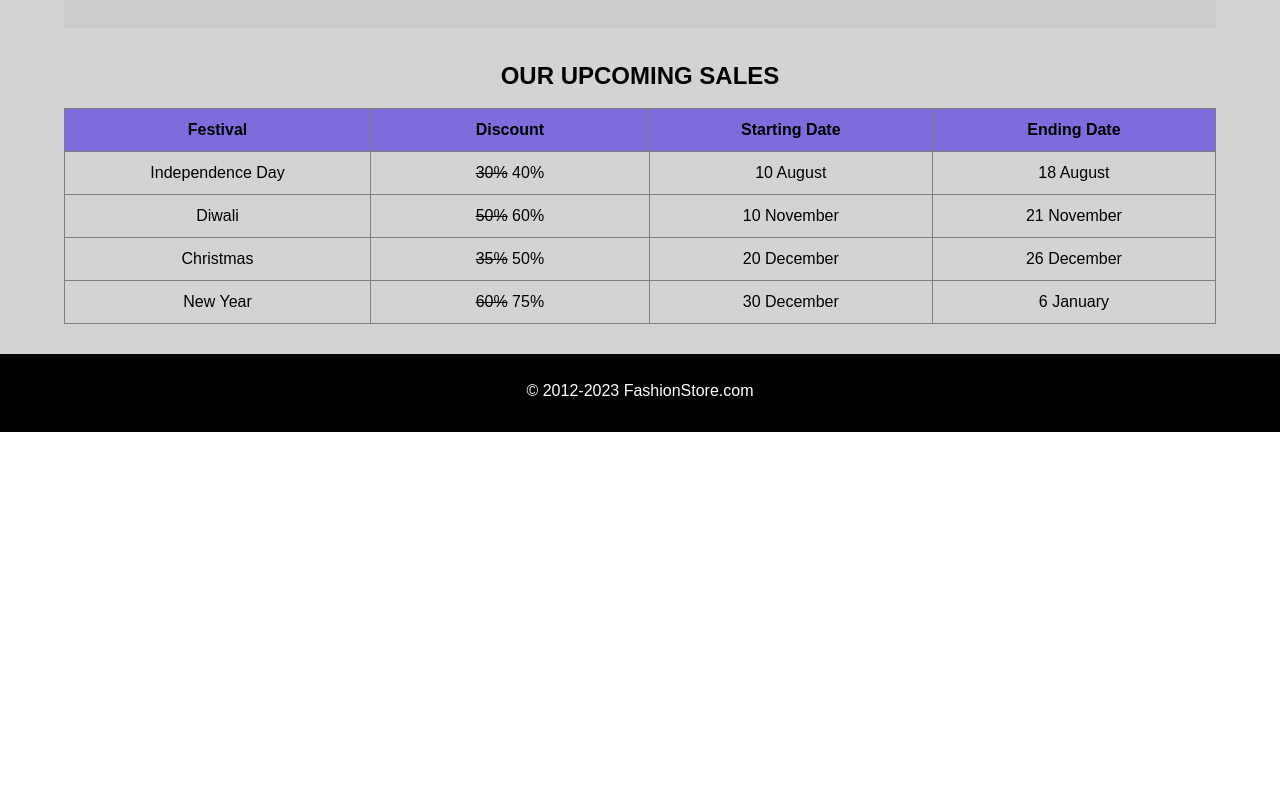
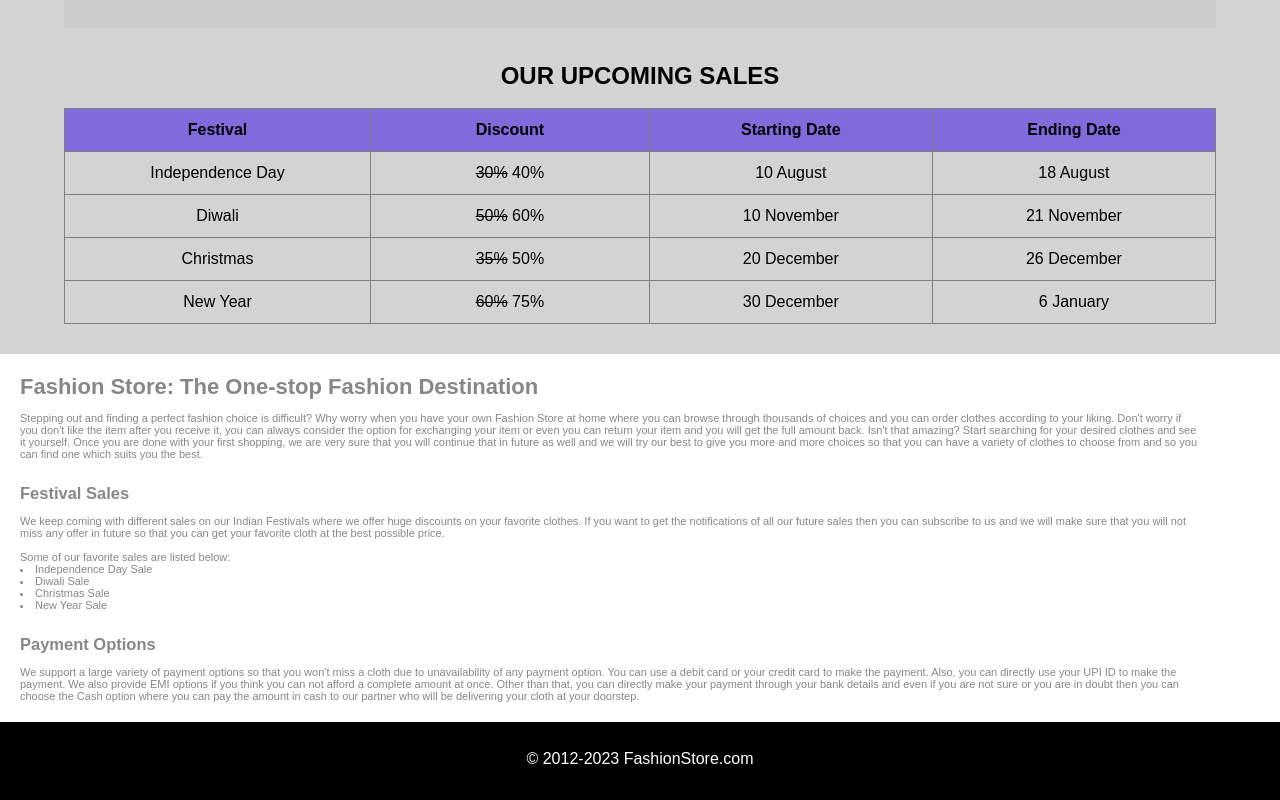
Before and after one commit to babunairofficial/Projects, a Vue app in the folder FashionStoreVue/: page / in a window 1280 px wide. Shown: the part 664-1464 px from the top of the page. Before the commit the page ends 1096 px from the top, so only its background shows below. Built offline with nearby package versions, Linux system fonts and the light colour scheme.

Commit message:
fashion store - StoreInfo

```diff
--- a/FashionStoreVue/src/App.vue
+++ b/FashionStoreVue/src/App.vue
@@ -6,6 +6,7 @@
       <ItemsGrid />
       <ShoppingBanner />
       <SalesTable />
+      <StoreInfo />
     </main>
 
     <Footer/>
@@ -18,6 +19,7 @@ import Footer from './components/Footer.vue'
 import ItemsGrid from './components/ItemsGrid.vue'
 import ShoppingBanner from './components/ShoppingBanner.vue';
 import SalesTable from './components/SalesTable.vue';
+import StoreInfo from './components/StoreInfo.vue';
 
 
 
@@ -28,6 +30,7 @@ export default {
     ItemsGrid,
     ShoppingBanner,
     SalesTable,
+    StoreInfo,
     Footer
 
   }
--- a/FashionStoreVue/src/assets/style.css
+++ b/FashionStoreVue/src/assets/style.css
@@ -76,3 +76,12 @@ footer{
 .Sales-table-head{
     background-color: #806BDC;
 }
+
+/*add remining CSS*/
+.Information{
+    width: 92vw;
+    margin: 20px;
+    font-size: 11px;
+    color: #878787;
+    list-style-position: inside;
+}
--- a/FashionStoreVue/src/components/StoreInfo.vue
+++ b/FashionStoreVue/src/components/StoreInfo.vue
@@ -0,0 +1,34 @@
+<template>
+    <div class="Information">
+      <h1>Fashion Store: The One-stop Fashion Destination</h1>
+      <br>
+      <p>{{ description }}</p>
+      <br><br>
+      <h2>Festival Sales</h2>
+      <br>
+      <p>{{ festivalSalesInfo }}</p>
+      <br>
+      <p>Some of our favorite sales are listed below:</p>
+      <ul>
+        <li v-for="sale in favoriteSales" :key="sale">{{ sale }}</li>
+      </ul>
+      <br><br>
+      <h2>Payment Options</h2>
+      <br>
+      <p>{{ paymentOptions }}</p>
+    </div>
+  </template>
+
+  <script>
+  export default {
+    name: 'StoreInfo',
+    data() {
+      return {
+        description: "Stepping out and finding a perfect fashion choice is difficult? Why worry when you have your own Fashion Store at home where you can browse through thousands of choices and you can order clothes according to your liking. Don't worry if you don't like the item after you receive it, you can always consider the option for exchanging your item or even you can return your item and you will get the full amount back. Isn't that amazing? Start searching for your desired clothes and see it yourself. Once you are done with your first shopping, we are very sure that you will continue that in future as well and we will try our best to give you more and more choices so that you can have a variety of clothes to choose from and so you can find one which suits you the best.",
+        festivalSalesInfo: "We keep coming with different sales on our Indian Festivals where we offer huge discounts on your favorite clothes. If you want to get the notifications of all our future sales then you can subscribe to us and we will make sure that you will not miss any offer in future so that you can get your favorite cloth at the best possible price.",
+        favoriteSales: ['Independence Day Sale', 'Diwali Sale', 'Christmas Sale', 'New Year Sale'],
+        paymentOptions: "We support a large variety of payment options so that you won't miss a cloth due to unavailability of any payment option. You can use a debit card or your credit card to make the payment. Also, you can directly use your UPI ID to make the payment. We also provide EMI options if you think you can not afford a complete amount at once. Other than that, you can directly make your payment through your bank details and even if you are not sure or you are in doubt then you can choose the Cash option where you can pay the amount in cash to our partner who will be delivering your cloth at your doorstep."
+      }
+    }
+  }
+  </script>
```
